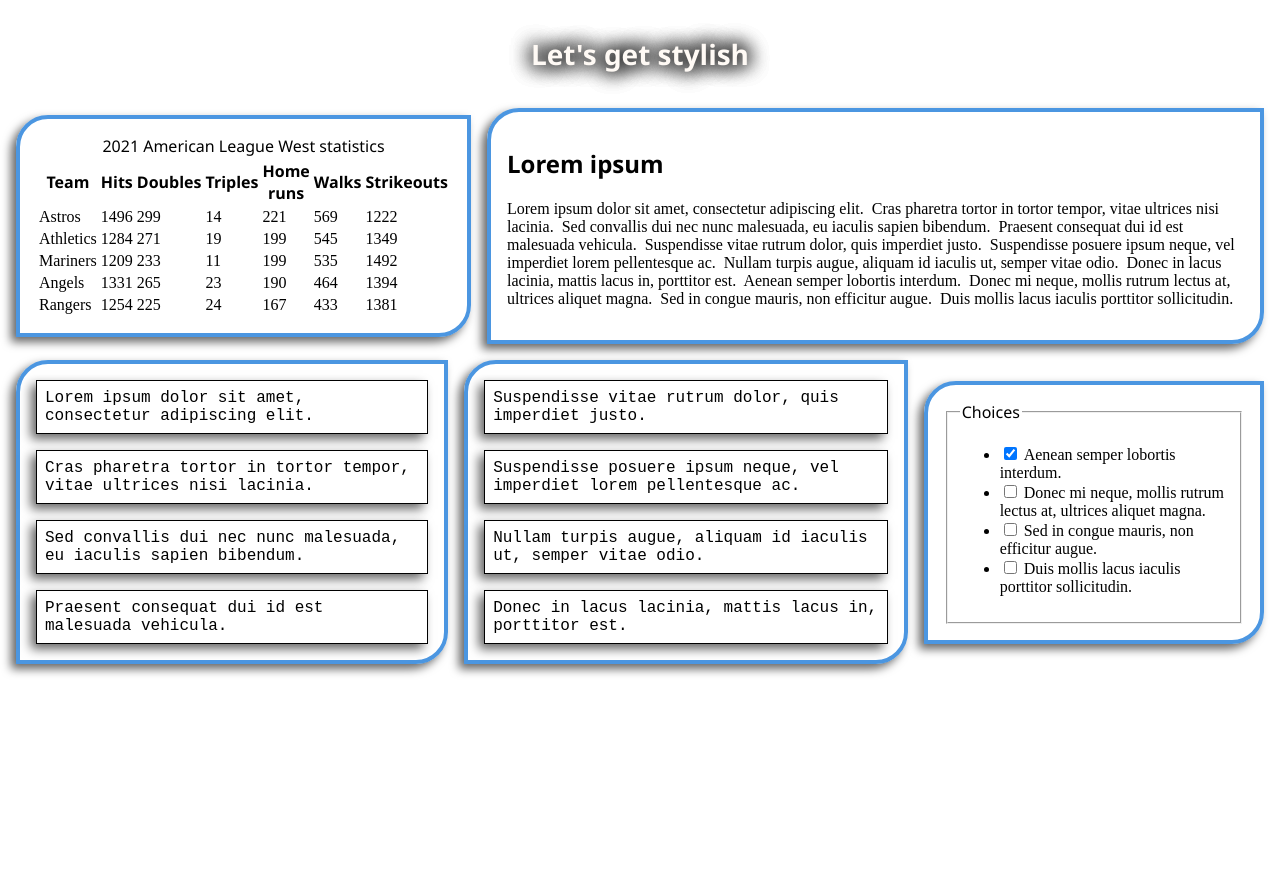
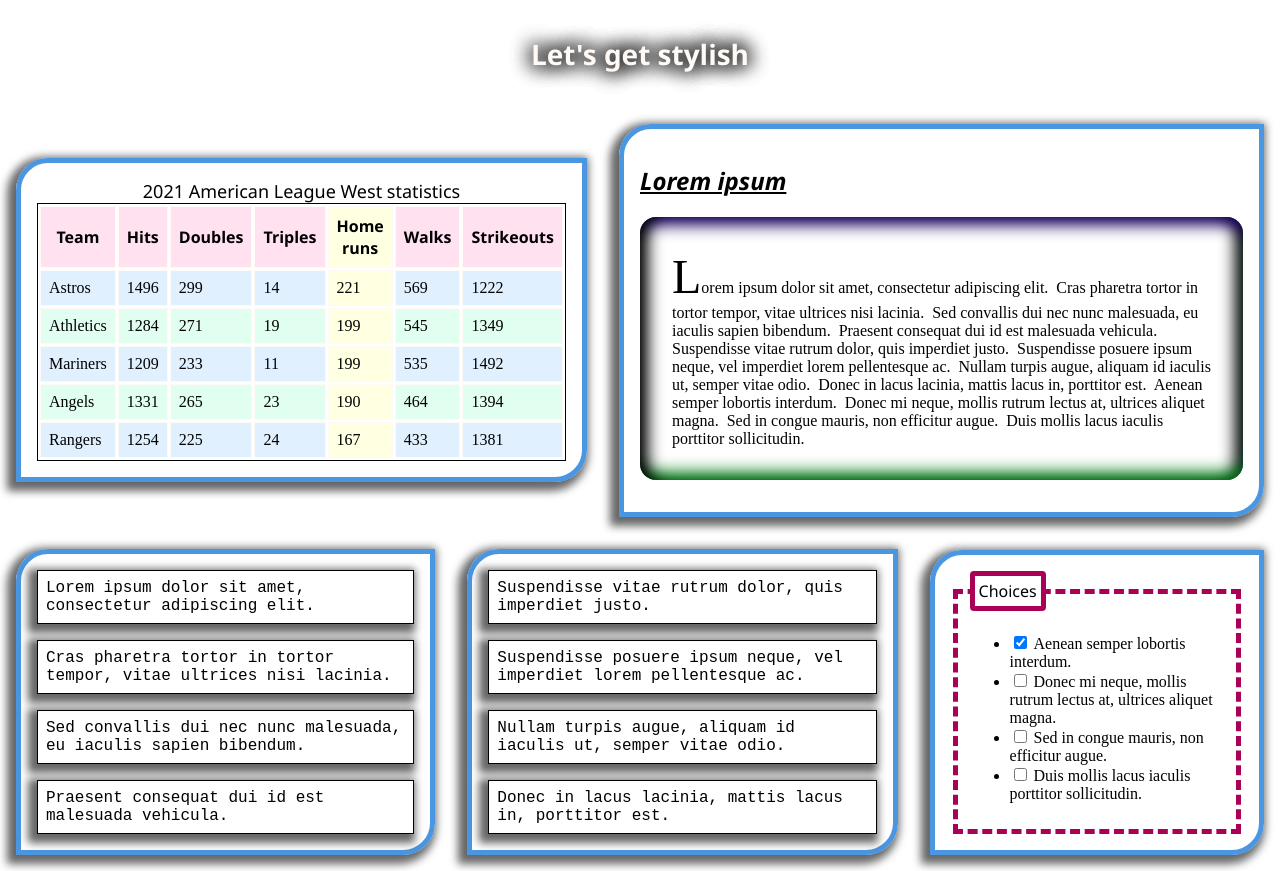
Before and after one commit to nemo-omen/3312, a plain HTML site: page studio03/index.html in a window 1280 px wide. Before the commit the page ends 800 px from the top, so only its background shows below. Drawn offline with Linux system fonts and the light colour scheme.

Commit message:
Okay, looks like lab 3 is pretty close to done.

```diff
--- a/studio03/style.css
+++ b/studio03/style.css
@@ -29,6 +29,7 @@ html {
    /* COLORS */
    --background: #FFFAF5;
    --border-blue: #4B96E1;
+   --border-magenta: #AA0055;
    --table-pink: #FFE1F0;
    --table-blue: #E1F0FF;
    --table-green: #E1FFF0;
@@ -36,7 +37,7 @@ html {
    --highlight-blue: #E1FFFF;
 
    /* SHADOWS */
-   --shadow-default: -5px 5px 10px rgba(0, 0, 0, 0.6);
+   --shadow-default: -4px 4px 8px 5px rgba(0, 0, 0, 0.6);
 }
 
 /*
@@ -63,7 +64,7 @@ html, body {
 body {
    display: flex;
    flex-direction: column;
-   gap: 1rem;
+   gap: 2rem;
    padding: 1rem;
 }
 
@@ -92,14 +93,19 @@ h1 {
                   0px 0px 20px rgb(0, 0, 0);
 }
 
+h2 {
+   text-decoration: underline;
+   font-style: italic;
+}
+
 .across {
    display: flex;
-   gap: 1rem;
+   gap: 2rem;
    align-items: center;
 }
 
 .across > div {
-   border: 4px solid var(--border-blue);
+   border: 5px solid var(--border-blue);
    padding: 1rem;
    border-radius: 2rem 0 2rem 0;
    box-shadow: var(--shadow-default);
@@ -125,3 +131,71 @@ h1 {
    padding: 0.5rem;
    box-shadow: var(--shadow-default);
 }
+
+/* Slightly larger font size for caption */
+caption {
+   font-size: 1.125rem;
+}
+
+table {
+   border: 1px solid #000;
+}
+
+th {
+   background-color: var(--table-pink);
+}
+
+td, th {
+   padding: 0.5rem;
+   border: 1px solid var(--background);
+}
+
+/* set general td background to --table-blue and override later */
+table tr td {
+   background-color: var(--table-blue);
+}
+
+/* override default blue bg color every other row */
+table tr:nth-child(2n+1) td {
+   background-color: var(--table-green);
+}
+
+/* Use !important to override all styles for anything in the 5th column */
+tr td:nth-child(5), tr th:nth-child(5) {
+   background-color: var(--table-yellow) !important;
+}
+
+.fancy {
+   border-radius: 1rem;
+   /*
+      Different box-shadow colors on each side of paragraph
+
+      @see: https://css-tricks.com/almanac/properties/b/box-shadow/
+   */
+
+   box-shadow:
+      inset 1rem 0 1rem -0.5rem rgba(0, 0, 0, 1),
+      inset 0 1rem 1rem -0.5rem rgba(25, 0, 100, 1),
+      inset 0 -1rem 1rem -0.5rem rgba(0, 125, 20, 1),
+      inset -1rem 0 1rem -0.5rem rgba(0, 0, 0, 1)
+      ;
+   padding: 2rem;
+}
+
+/*
+   @see: https://css-tricks.com/snippets/css/drop-caps/#aa-the-css3-way-no-extra-markup
+*/
+
+.fancy:first-letter {
+   font-size: 3rem;
+}
+
+legend {
+   border: 5px solid var(--border-magenta);
+   border-radius: 0.25em;
+   padding: 0.25rem;
+}
+
+fieldset {
+   border: 5px dashed var(--border-magenta);
+}
```
